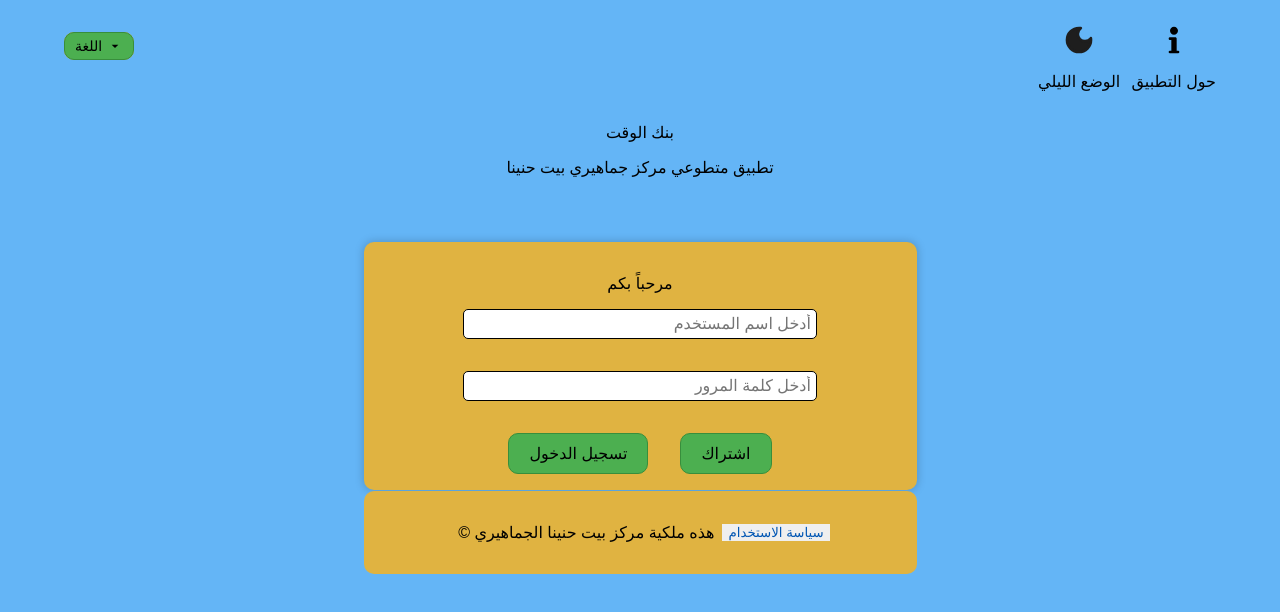
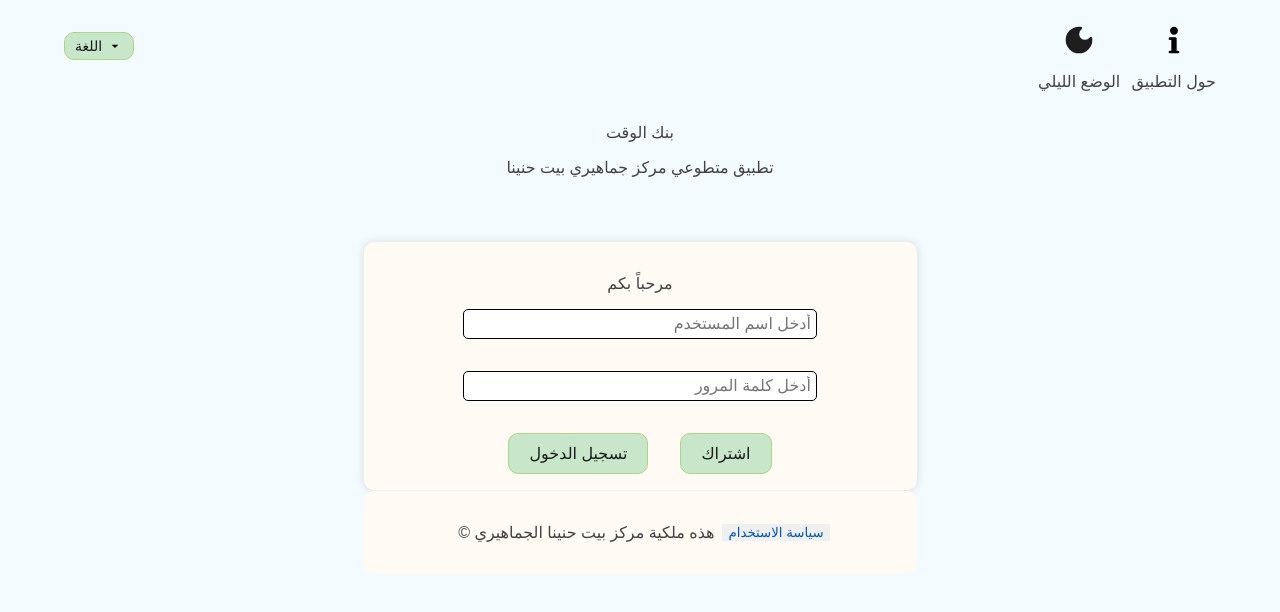
Before and after one commit to mohammadabk2/Beit-Hanina-Community-Center-Vol-App, a React (Create React App) app in the folder client/: page / in a window 1280 px wide. Shown: the top 612 px of the page. Built offline with nearby package versions, Linux system fonts and the light colour scheme.

Commit message:
changes all colors to match and be light.

```diff
--- a/client/src/global.css
+++ b/client/src/global.css
@@ -48,7 +48,7 @@
 } */
 
 /* Idea 2 */
-:root {
+/* :root {
   --box-background-color: #e0b341;
   --drop-down-text-color: #000000;
   --general-shadow: #0000002c;
@@ -70,6 +70,69 @@
   --odd-row-table: #ffffff;
   --table-row-text: #3d3d3d;
   --table-line-break: #dee2e6;
+} */
+
+/* Idea 3 */
+/* :root {
+  --primary-orange: #f57c00;
+  --primary-blue: #42a5f5;
+  --primary-green: #66bb6a;
+  --body-color: #e3f2fd;
+  --box-background-color: #fff3e0;
+  --skills-background: #e8f5e9;
+  --input-border: #90caf9;
+  --general-shadow: #00000020;
+  --skills-shadow: #b2dfdb;
+  --general-text: #263238;
+  --drop-down-text-color: #1f1f1f;
+  --table-row-text: #37474f;
+  --input-focus: #f57c00;
+  --line-break: #90a4ae;
+  --table-line-break: #e0e0e0;
+  --button-background: #66bb6a;
+  --button-hover: #388e3c;
+  --button-text: white;
+  --button-border: #43a047;
+  --top-scroll-box: #bbdefb;
+  --bottom-scroll-box: #bbdefb;
+  --even-row-table: #f1f8e9;
+  --odd-row-table: #ffffff;
+  --row-table-hover: #c8e6c9;
+} */
+
+/* idea 4 */
+:root {
+  --primary-orange: #ffe0b2;
+  --primary-blue: #e3f2fd;
+  --primary-green: #e8f5e9;
+
+  --body-color: #f4fbff;
+  --box-background-color: #fffaf3;
+  --skills-background: #f1fdf4;
+
+  --input-border: #cfd8dc;
+  --general-shadow: #0000001a;
+  --skills-shadow: #e0f2f1;
+
+  --general-text: #424242;
+  --drop-down-text-color: #2e2e2e;
+  --table-row-text: #455a64;
+
+  --input-focus: #ffb74d;
+  --line-break: #cfd8dc;
+  --table-line-break: #eeeeee;
+
+  --button-background: #c8e6c9;
+  --button-hover: #a5d6a7;
+  --button-text: #1b1b1b;
+  --button-border: #aed581;
+
+  --top-scroll-box: #f0faff;
+  --bottom-scroll-box: #f0faff;
+
+  --even-row-table: #f9fbe7;
+  --odd-row-table: #ffffff;
+  --row-table-hover: #f1f8e9;
 }
 
 html[data-theme="dark"] {
```
